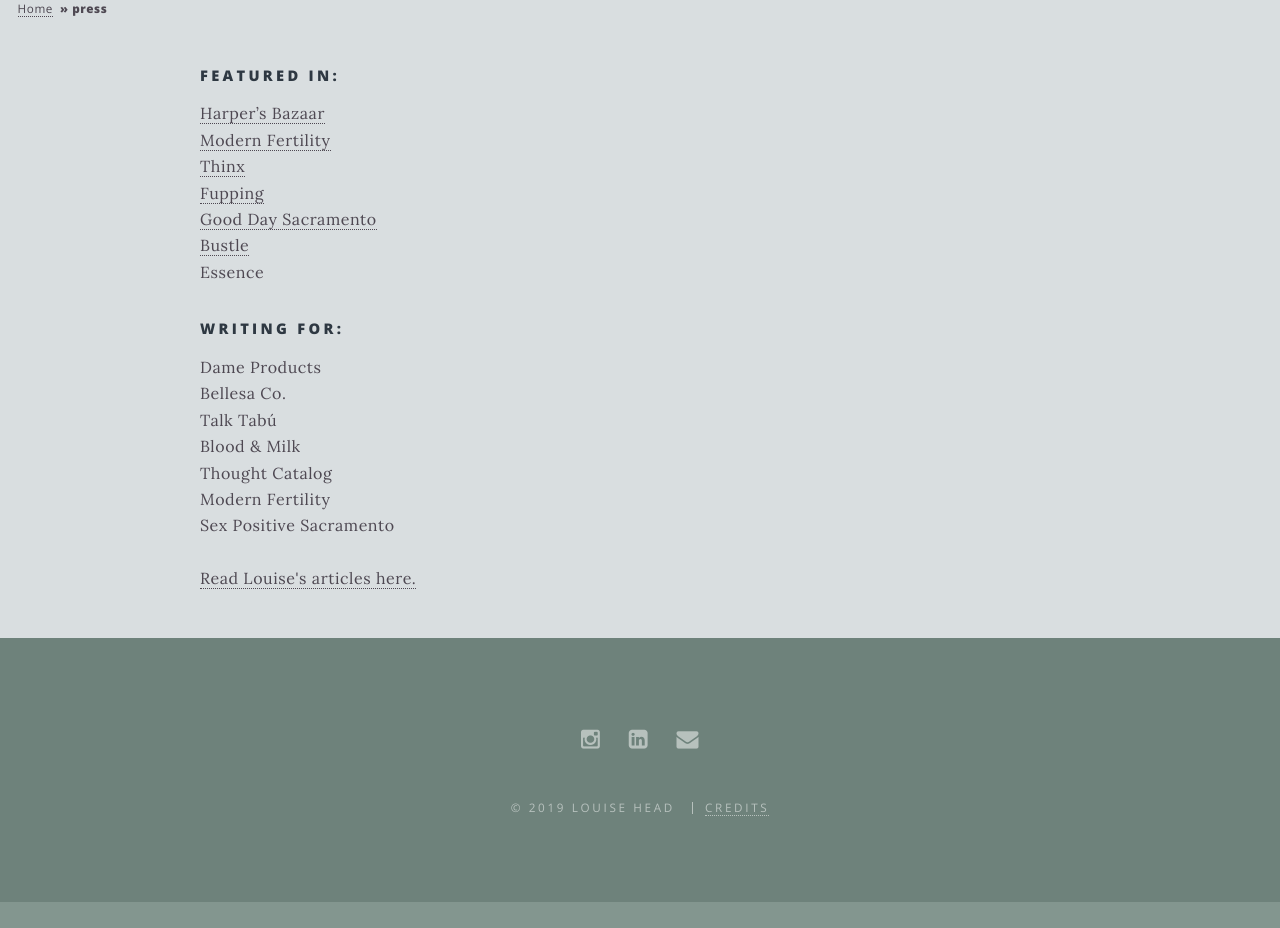
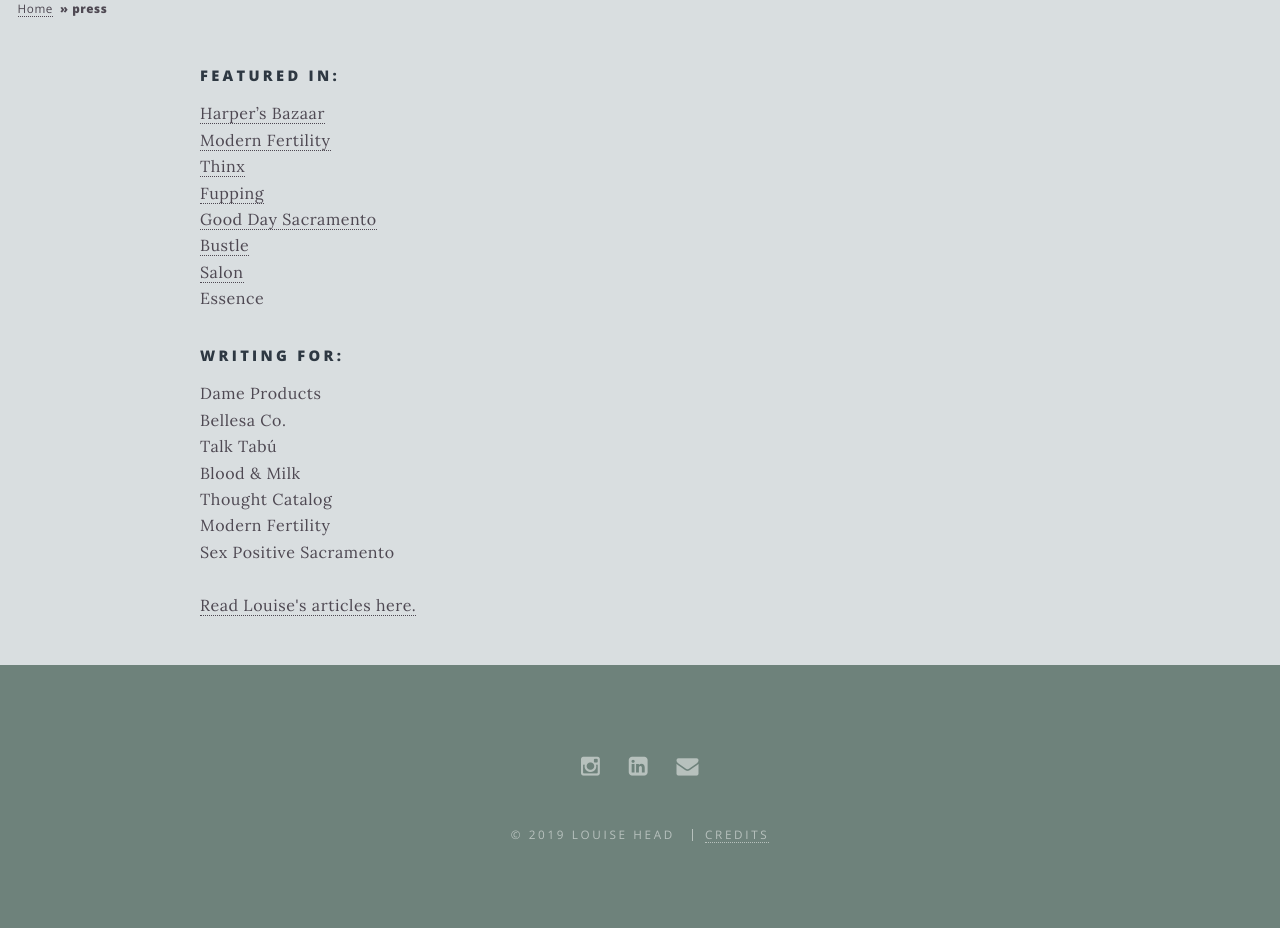
Before and after one commit to lehead/lehead.github.io, a Jekyll site: the page built from _pages/press.html, in a window 1280 px wide and 1256 px high, cut to the strip 328-1256 px from the top of the window. Built offline with Jekyll 4.4.1, drawn with Linux system fonts in a browser that asks for light colours.

Commit message:
add featured link

```diff
--- a/_pages/press.html
+++ b/_pages/press.html
@@ -22,6 +22,8 @@ background-image: Press_gades-photography-540989-unsplash.jpg
      <a href="https://gooddaysacramento.cbslocal.com/video/3899528-fast-moving-relationships/" target="_blank">Good Day Sacramento</a>
      <br>
      <a href="https://www.bustle.com/p/9-private-thoughts-youre-not-obligated-to-share-with-your-partner-9097877" target="_blank">Bustle</a>
+     <br>
+     <a href="https://www.salon.com/2019/04/04/sober-now-and-sexually-lost-how-do-i-ask-for-what-i-want-in-bed/" target="_blank">Salon</a>
      <br>
      Essence
    </p>
```
